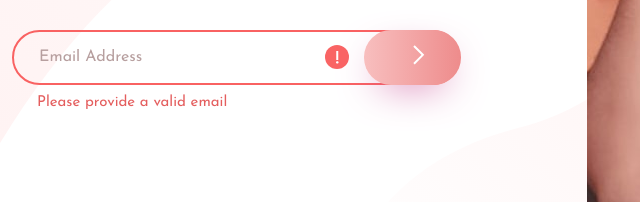
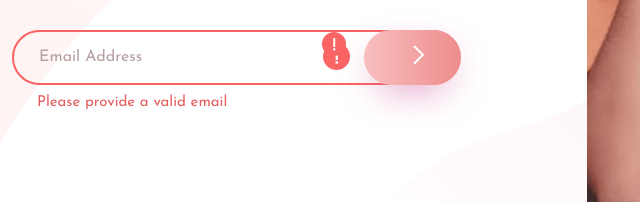
Before and after one commit to titocs/base-apparel-coming-soon-master, a plain HTML site: page index.html in a window 1280 px wide. Both pictures are taken after a click on the element 493 px from the left and 543 px from the top of the page. Shown: the part 487-689 px from the top of the page, 83-723 px from the left. Drawn offline with Linux system fonts and the light colour scheme.

Commit message:
Update stylesheet.css

```diff
--- a/stylesheet.css
+++ b/stylesheet.css
@@ -102,9 +102,13 @@ input:focus {
 }
 
 .error {
-    padding: 13px;
+    background-image: url(images/icon-error.svg);
+    background-repeat: no-repeat;
+    background-size: 27px;
+    background-position: 1px 11px;
+    height: 52px;
+    width: 67px;
     display: none;
-    margin-right: 2px;
 }
 
 .accept {
```
